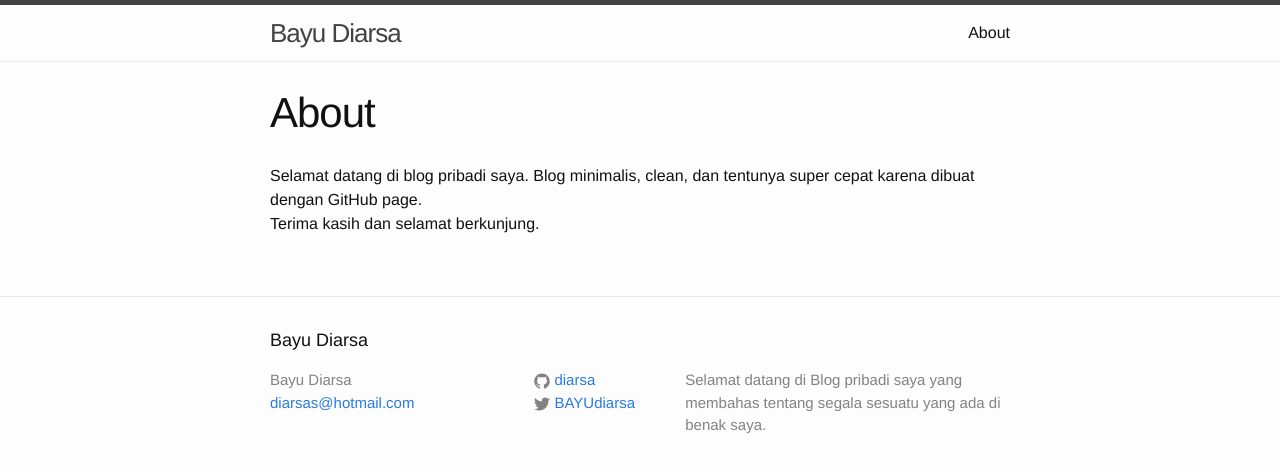
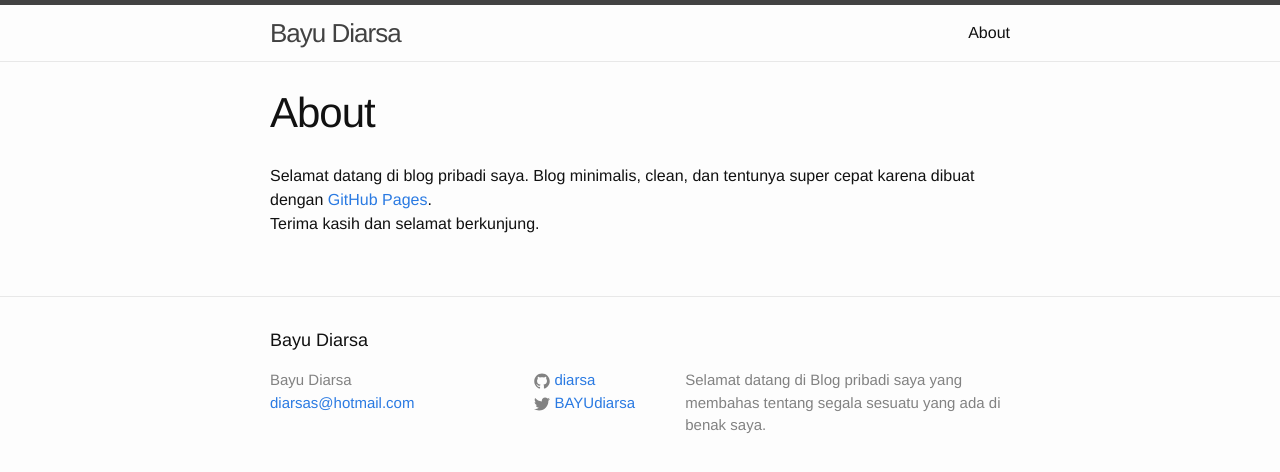
Before and after one commit to diarsa/bdiarsa.github.io, a Jekyll site: the page built from about.md, in a window 1280 px wide. Shown: the top 472 px of the page. Built offline with Jekyll 4.4.1, drawn with Linux system fonts in a browser that asks for light colours.

Commit message:
Update about.md

```diff
--- a/about.md
+++ b/about.md
@@ -4,5 +4,5 @@ title: About
 permalink: /about/
 ---
 
-Selamat datang di blog pribadi saya. Blog minimalis, clean, dan tentunya super cepat karena dibuat dengan GitHub page. <br>
+Selamat datang di blog pribadi saya. Blog minimalis, clean, dan tentunya super cepat karena dibuat dengan <a href="https://pages.github.com/">GitHub Pages</a>. <br>
 Terima kasih dan selamat berkunjung.
```
